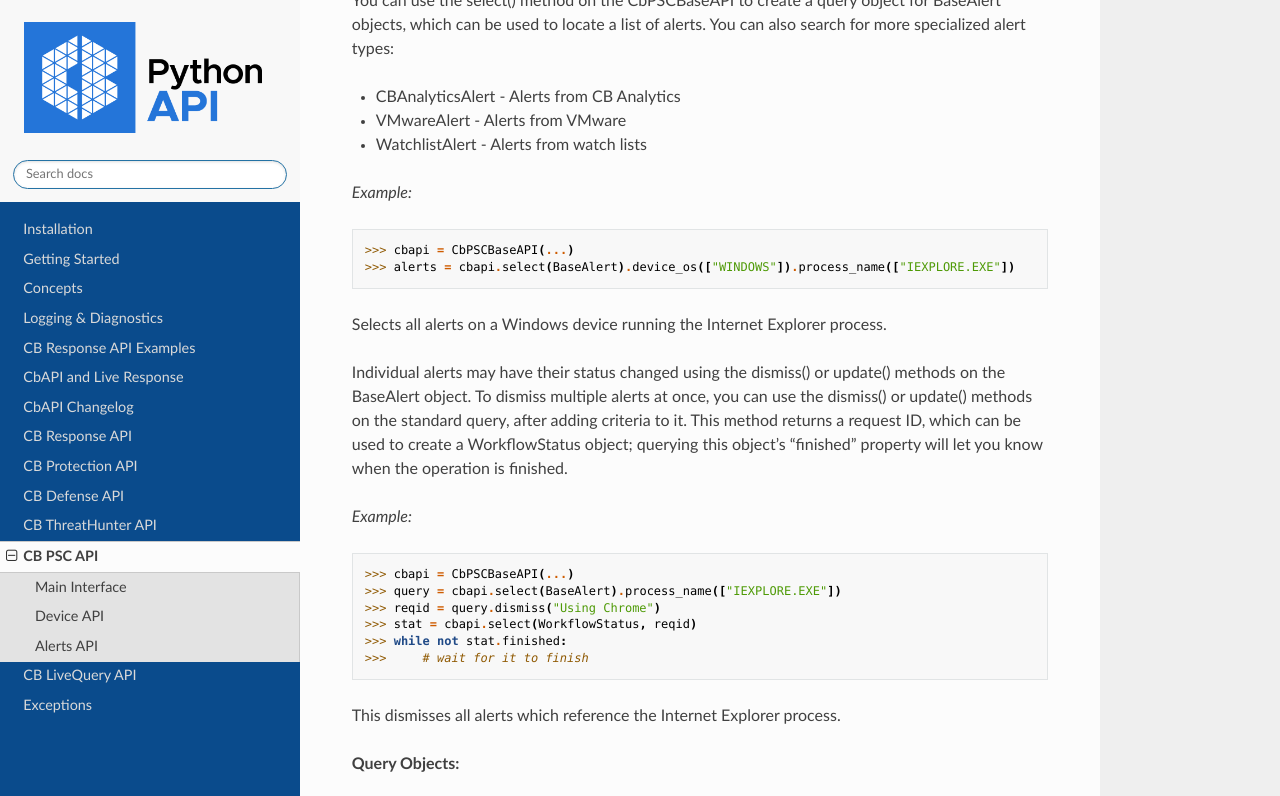
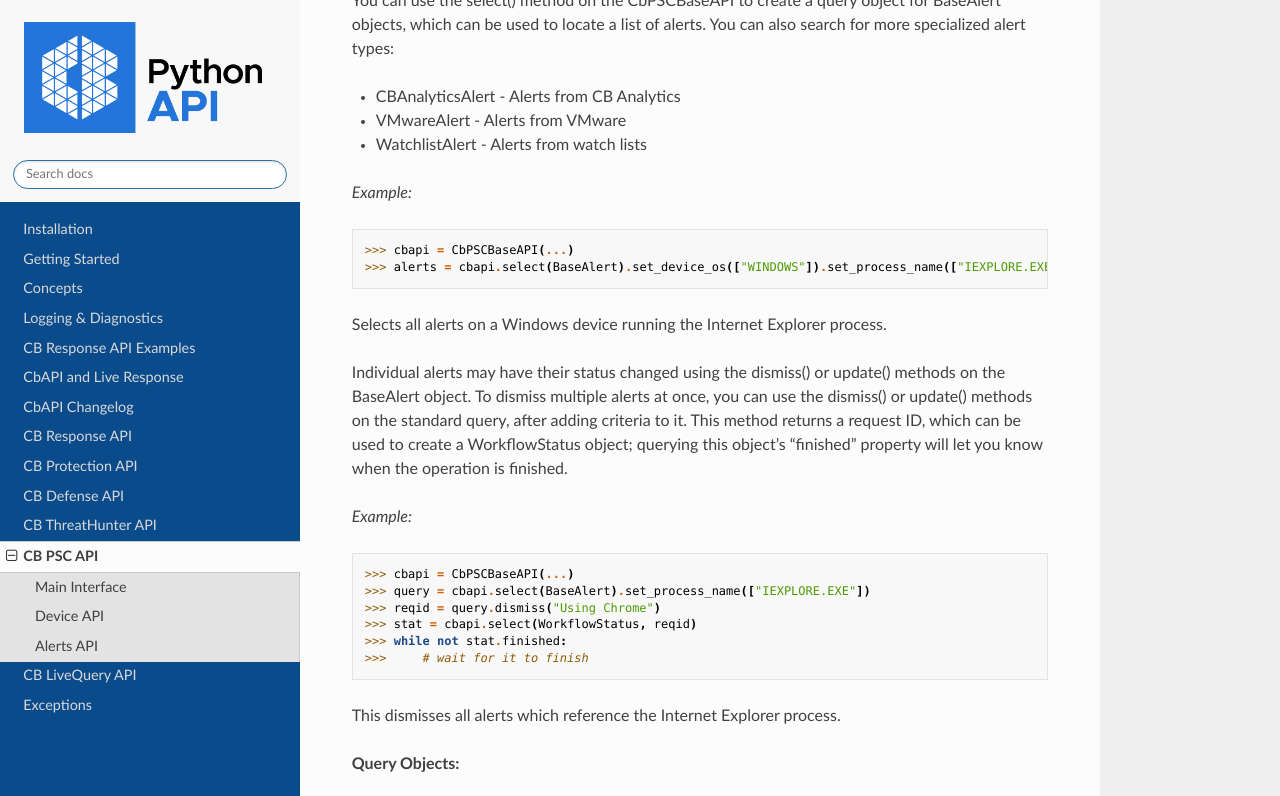
Before and after one commit to carbonblack/cbapi-python, a Sphinx documentation site: the page built from docs/psc-api.rst, in a window 1280 px wide and 900 px high, scrolled down 1322 px, cut to the strip 0-796 px from the top of the window. Built offline with Sphinx 7.4.7 and the Read the Docs theme 2.0.0, drawn with Linux system fonts in a browser that asks for light colours.

Commit message:
changed the docs to match the new names for some API methods

```diff
--- a/docs/psc-api.rst
+++ b/docs/psc-api.rst
@@ -27,7 +27,7 @@ Device objects, which can be used to locate a list of Devices.
 *Example:*
 
 	>>> cbapi = CbPSCBaseAPI(...)
-	>>> devices = cbapi.select(Device).os("LINUX").status("ALL")
+	>>> devices = cbapi.select(Device).set_os("LINUX").status("ALL")
 
 Selects all devices running Linux from the current organization.
 
@@ -59,7 +59,7 @@ search for more specialized alert types:
 *Example:*
 
 	>>> cbapi = CbPSCBaseAPI(...)
-	>>> alerts = cbapi.select(BaseAlert).device_os(["WINDOWS"]).process_name(["IEXPLORE.EXE"])
+	>>> alerts = cbapi.select(BaseAlert).set_device_os(["WINDOWS"]).set_process_name(["IEXPLORE.EXE"])
 
 Selects all alerts on a Windows device running the Internet Explorer process.
 
@@ -73,7 +73,7 @@ finished.
 *Example:*
 
 	>>> cbapi = CbPSCBaseAPI(...)
-	>>> query = cbapi.select(BaseAlert).process_name(["IEXPLORE.EXE"])
+	>>> query = cbapi.select(BaseAlert).set_process_name(["IEXPLORE.EXE"])
 	>>> reqid = query.dismiss("Using Chrome")
 	>>> stat = cbapi.select(WorkflowStatus, reqid)
 	>>> while not stat.finished:
```
